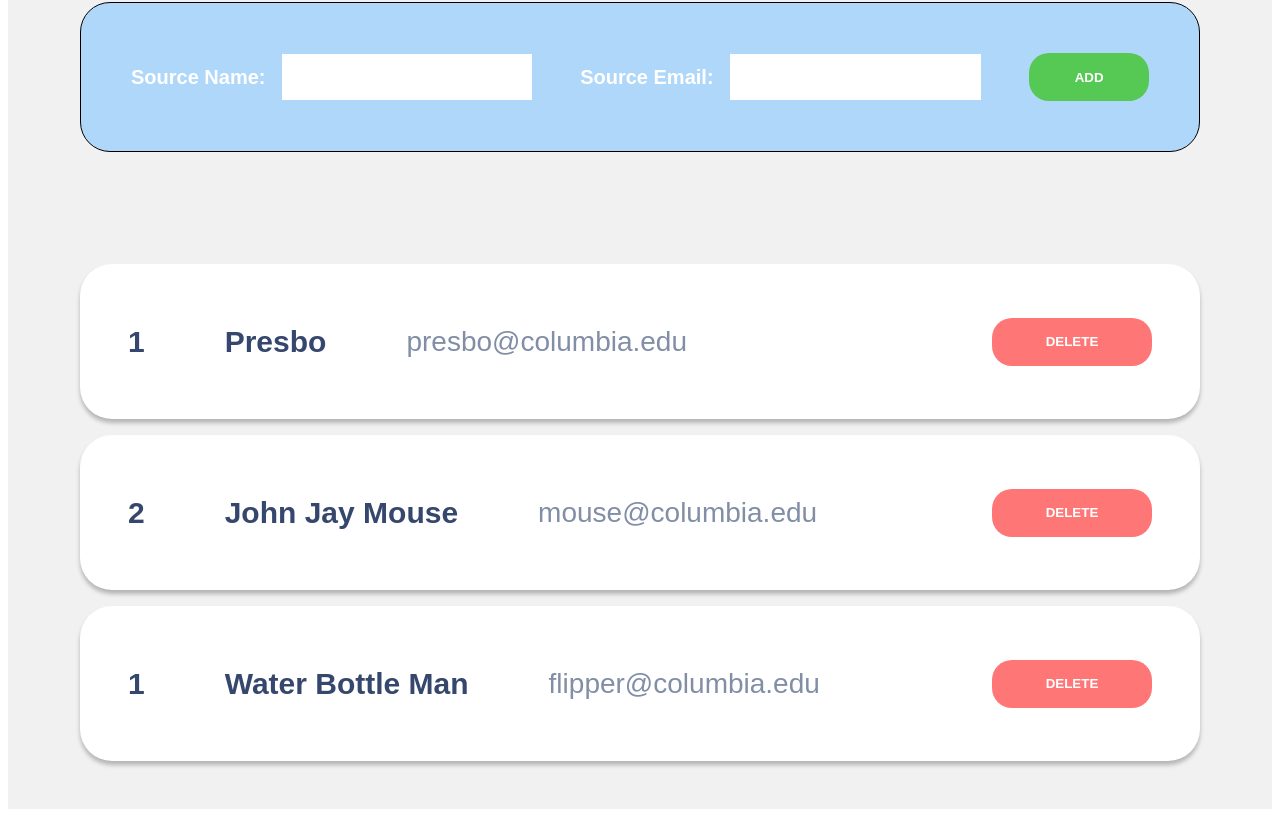
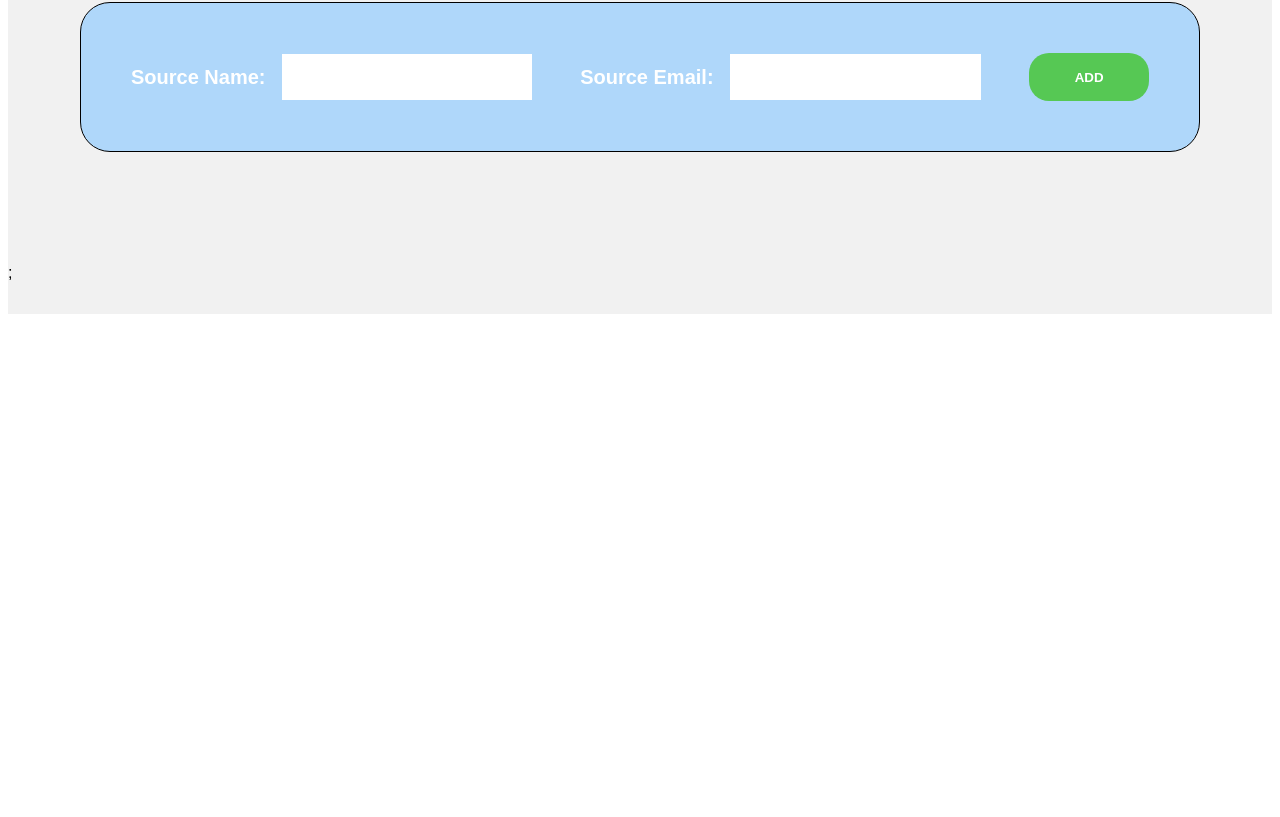
Before and after one commit to amberhli/spec-sources, a React (Create React App) app in the folder react-app/: page / in a window 1280 px wide. Shown: the part 358-1175 px from the top of the page. After the commit the page ends 800 px from the top, so only its background shows below. Built offline with nearby package versions, Linux system fonts and the light colour scheme.

Commit message:
added basic list JS functionality (add, delete)

```diff
--- a/react-app/src/App.js
+++ b/react-app/src/App.js
@@ -1,14 +1,16 @@
-import React from 'react';
+import React, { useState } from 'react';
 import Banner from './Banner';
 import Input from './Input';
 import List from './List';
 
 function App() {
+  const[source, setSource] = useState([]);
+
   return (
     <div style={{ backgroundColor: "#F1F1F1", fontFamily: "'Poppins', sans-serif" }}>
       <Banner />
-      <Input />
-      <List />
+      <Input source={source} setSource={setSource} />
+      <List source={source} setSource={setSource} />
     </div>
   );
 }
--- a/react-app/src/Input.js
+++ b/react-app/src/Input.js
@@ -1,4 +1,4 @@
-import React from 'react';
+import React, {useState} from 'react';
 import styled from 'styled-components';
 
 const Container = styled.div`
@@ -60,7 +60,19 @@ const AddButton = styled.button`
     white-space: nowrap;
 `;
 
-const Input = () => {
+const Input = ({ source, setSource }) => {
+    const[name, setName] = useState("");
+    const[email, setEmail] = useState("");
+
+    const addSource = () => {
+        if(name.trim() && email.trim()){ // does this handle empty string?
+          setSource([...source, {name, email}]); // append to end of list
+          setName("");
+          setEmail("");
+          console.log(source);
+        }
+    };
+
     return (
       <>
         <Container>
@@ -69,15 +81,25 @@ const Input = () => {
                     <Header2>
                         Source Name:
                     </Header2>
-                    <InputField></InputField>
+                    <InputField
+                        type="text"
+                        value={name}
+                        onChange={(e) => setName(e.target.value)}
+                    ></InputField>
                 </SourceContainer>
                 <SourceContainer>
                     <Header2>
                         Source Email:
                     </Header2>
-                    <InputField></InputField>
+                    <InputField
+                        type="text"
+                        value={email}
+                        onChange={(e) => setEmail(e.target.value)}
+                    ></InputField>
                 </SourceContainer>
-                <AddButton>ADD</AddButton>
+                <AddButton onClick={addSource}>
+                    ADD
+                </AddButton>
             </SearchContainer>
         </Container>
       </>
--- a/react-app/src/List.js
+++ b/react-app/src/List.js
@@ -7,7 +7,7 @@ const Container = styled.div`
     padding-bottom: 2rem;
 `;
 
-const Entries = styled.div`
+const EntryContainer = styled.div`
     display: flex;
     flex-direction: column;
 `;
@@ -65,38 +65,27 @@ const DeleteButton = styled.button`
     margin-left: auto;
     white-space: nowrap;
 `;
-const List = () => {
+const List = ({ source, setSource }) => {
+
+    const deleteSource = (index) => {
+        setSource(source.filter((_, i) => i !== index));
+    };
+
     return (
-      <>
         <Container>
-            <Entries>
-                <Entry>
-                    <Number>1</Number>
-                    <Name>Presbo</Name>
-                    <Email>presbo@columbia.edu</Email>
-                    <DeleteButton>
-                        DELETE
-                    </DeleteButton>
-                </Entry>
-                <Entry>
-                    <Number>2</Number>
-                    <Name>John Jay Mouse</Name>
-                    <Email>mouse@columbia.edu</Email>
-                    <DeleteButton>
-                        DELETE
-                    </DeleteButton>
-                </Entry>
-                <Entry>
-                    <Number>1</Number>
-                    <Name>Water Bottle Man</Name>
-                    <Email>flipper@columbia.edu</Email>
-                    <DeleteButton>
-                        DELETE
-                    </DeleteButton>
-                </Entry>
-            </Entries>
+            <EntryContainer>
+                {source.map((source, index) => (
+                    <Entry key={index}>
+                        <Number>{index + 1}</Number>
+                        <Name>{source.name}</Name>
+                        <Email>{source.email}</Email>
+                        <DeleteButton onClick={() => deleteSource(index)}>
+                            DELETE
+                        </DeleteButton>
+                    </Entry>
+                ))};
+            </EntryContainer>
         </Container>
-      </>
     );
 };
 
```
